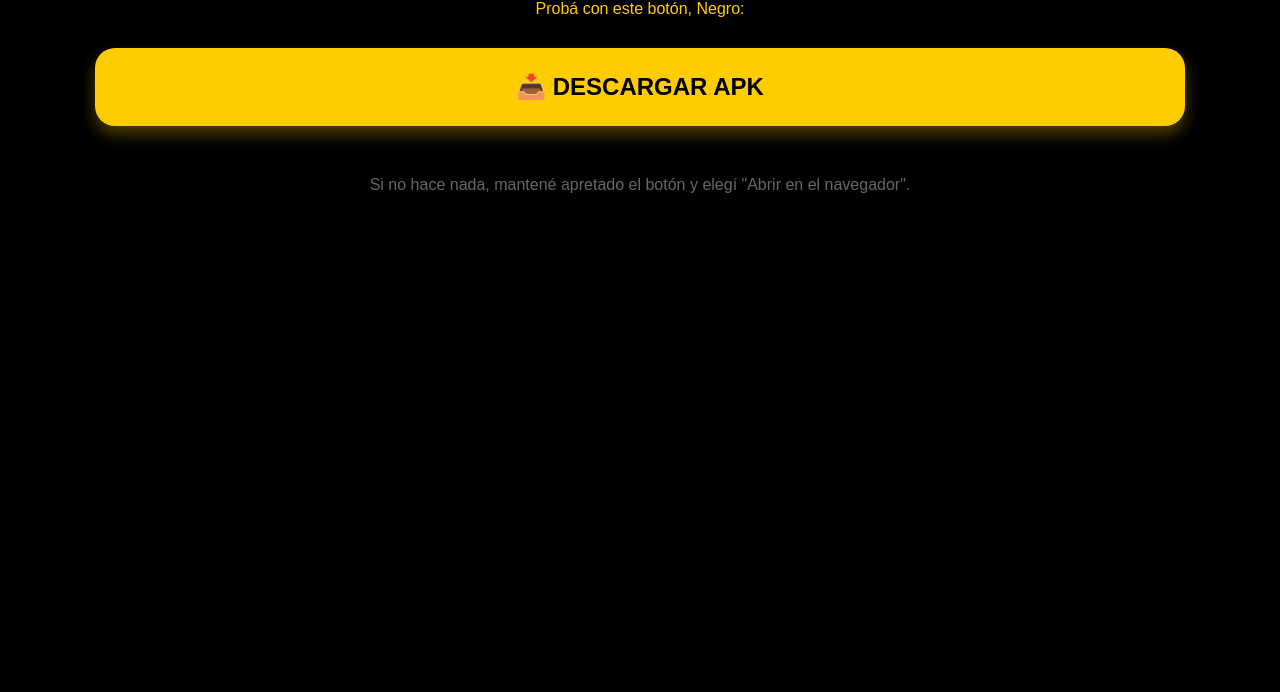
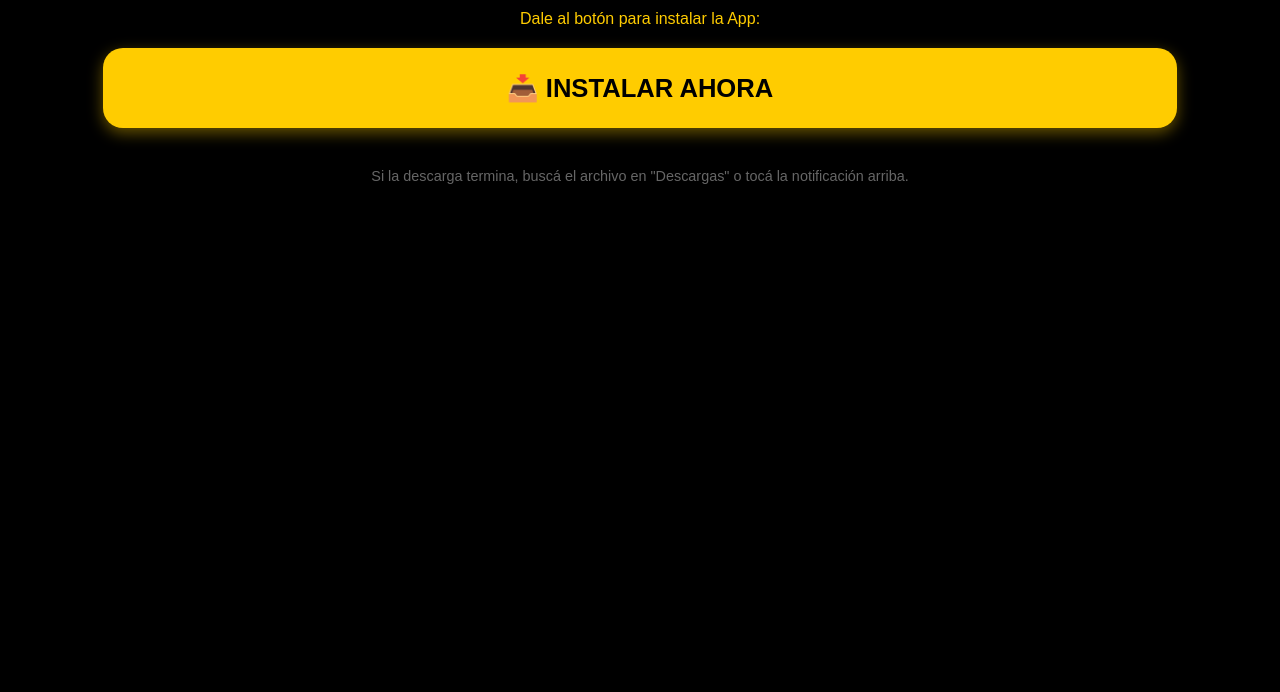
Before and after one commit to ABREGUR2011/Digital-Store, a plain HTML site: page index.html in a window 1280 px wide. Shown: the part 108-800 px from the top of the page. Drawn offline with Linux system fonts and the light colour scheme.

Commit message:
Update index.html

```diff
--- a/index.html
+++ b/index.html
@@ -2,28 +2,28 @@
 <html lang="es">
 <head>
     <meta charset="UTF-8">
-    <meta name="viewport" content="width=device-width, initial-scale=1.0">
-    <title>Digital Store - Zona PC</title>
+    <title>Digital Store ZPC</title>
     <style>
-        body { background-color: #000; color: #ffcc00; font-family: Arial, sans-serif; text-align: center; padding: 20px; }
+        body { background-color: #000; color: #ffcc00; text-align: center; font-family: sans-serif; padding: 30px; }
         .boton {
-            display: block; width: 85%; margin: 30px auto; padding: 25px;
-            background-color: #ffcc00; color: #000; text-decoration: none;
-            font-weight: bold; border-radius: 20px; font-size: 1.5rem;
-            box-shadow: 0px 8px 15px rgba(255, 204, 0, 0.3);
+            display: block; width: 85%; margin: 20px auto; padding: 25px;
+            background-color: #ffcc00; color: #000; font-weight: bold;
+            text-decoration: none; border-radius: 20px; font-size: 1.6rem;
+            box-shadow: 0px 5px 15px rgba(255, 204, 0, 0.4);
         }
+        .ayuda { color: #666; font-size: 0.9rem; margin-top: 40px; }
     </style>
 </head>
 <body>
+    <h1>DIGITAL STORE</h1>
+    <p>Dale al botón para instalar la App:</p>
 
-    <h1>DIGITAL STORE</h1>
-    <p>Probá con este botón, Negro:</p>
-
-    <a href="https://abregur2011.github.io/Digital-Store/Digital Store 1.0.0.apk" target="_system" class="boton">
-        📥 DESCARGAR APK
+    <a href="intent://abregur2011.github.io/Digital-Store/Digital Store 1.0.0.apk#Intent;scheme=https;action=android.intent.action.VIEW;type=application/vnd.android.package-archive;end" class="boton">
+        📥 INSTALAR AHORA
     </a>
 
-    <p style="color: #666; margin-top: 50px;">Si no hace nada, mantené apretado el botón y elegí "Abrir en el navegador".</p>
-
+    <div class="ayuda">
+        <p>Si la descarga termina, buscá el archivo en "Descargas" o tocá la notificación arriba.</p>
+    </div>
 </body>
 </html>
```
